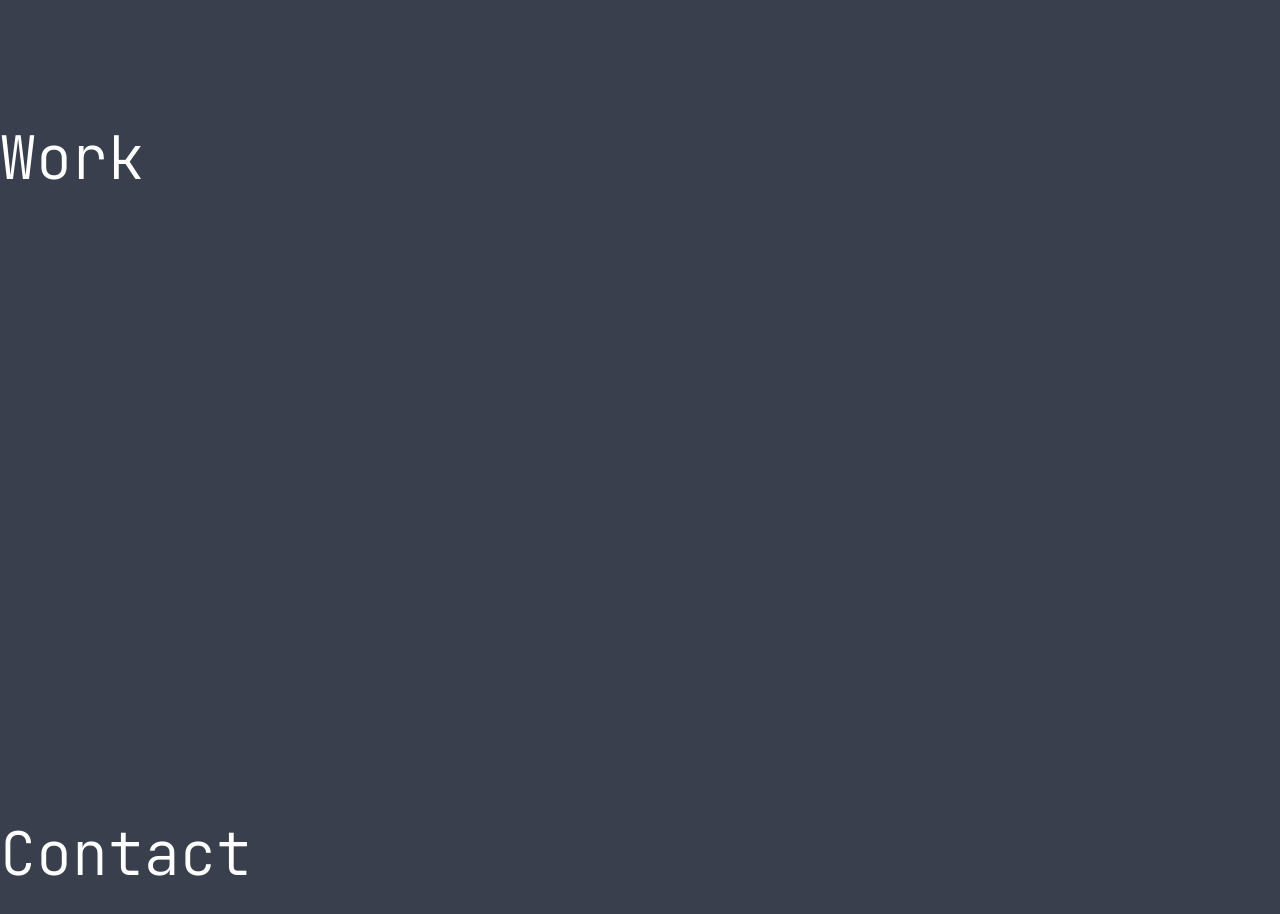
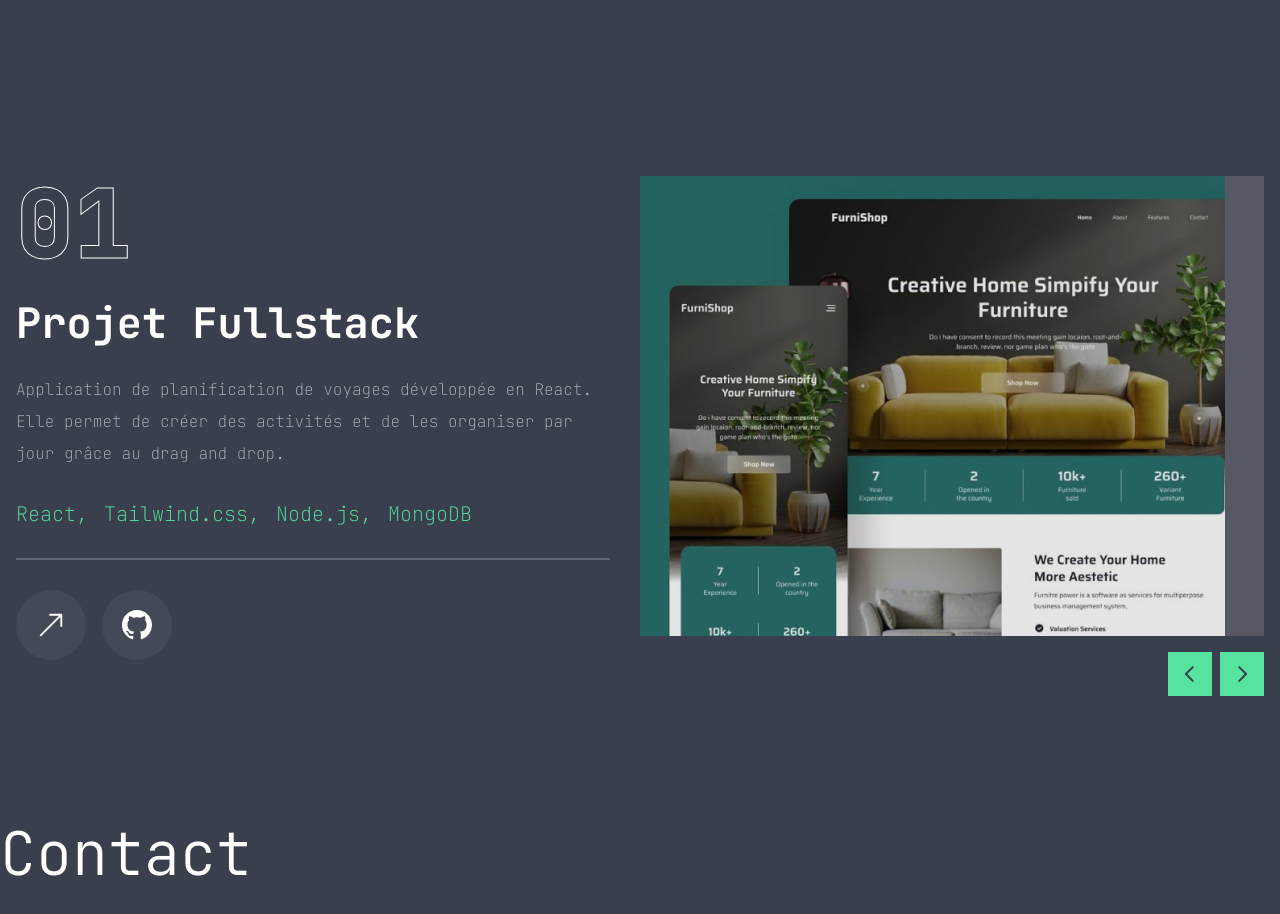
Before and after one commit to TamVdb/Portfolio, a React (Vite) app: page / in a window 1280 px wide. Shown: the part 2100-3014 px from the top of the page. Built offline with nearby package versions, Linux system fonts and the light colour scheme.

Commit message:
Add Work Section

```diff
--- /dev/null
+++ b/src/components/WorkSliderBtns.jsx
@@ -0,0 +1,18 @@
+import { useSwiper } from "swiper/react";
+import { PiCaretLeftBold, PiCaretRightBold } from "react-icons/pi";
+
+const WorkSliderBtns = ({ containerStyles, btnStyles, iconsStyles }) => {
+   const swiper = useSwiper();
+   return (
+      <div className={containerStyles}>
+         <button className={btnStyles} onClick={() => swiper.slidePrev()}>
+            <PiCaretLeftBold className={iconsStyles} />
+         </button>
+         <button className={btnStyles} onClick={() => swiper.slideNext()}>
+            <PiCaretRightBold className={iconsStyles} />
+         </button>
+      </div >
+   );
+};
+
+export default WorkSliderBtns;
--- a/src/sections/Work/Work.jsx
+++ b/src/sections/Work/Work.jsx
@@ -1,8 +1,170 @@
+import { motion } from "framer-motion";
+import { useState } from "react";
+
+import { Swiper, SwiperSlide } from "swiper/react";
+import "swiper/css";
+
+import { BsArrowUpRight, BsGithub } from "react-icons/bs";
+
+import { Tooltip, TooltipContent, TooltipProvider, TooltipTrigger } from "@/components/ui/tooltip";
+import WorkSliderBtns from "@/components/WorkSliderBtns";
+
+const projects = [
+   {
+      num: "01",
+      category: "fullstack",
+      title: "Plan My Trip",
+      description: "Application de planification de voyages développée en React. Elle permet de créer des activités et de les organiser par jour grâce au drag and drop.",
+      login: "User: User / Password: admin",
+      stack: [{ name: "React" }, { name: "Tailwind.css" }, { name: "Node.js" }, { name: "MongoDB" }],
+      image: "/assets/work/thumb1.png",
+      live: "https://plan-my-trip-seven.vercel.app/",
+      github: "https://github.com/TamVdb/itf3_Project_PlanMyTrip",
+   },
+   {
+      num: "02",
+      category: "frontend",
+      title: "Shake 'n Taste",
+      description: "Utilisation d'une API pour afficher des coktails. Mode sombre/clair en JavaScript qui correspond aux préférences utilisateur. Une page 'Lab' pour tester l'idée de créer son propre cocktail. Création du logo avec Illustrator et Photoshop.",
+      stack: [{ name: "HTML5" }, { name: "CSS3" }, { name: "JavaScript" }],
+      image: "/assets/work/thumb2.png",
+      live: "https://shake-and-taste.vercel.app/index.html",
+      github: "https://github.com/TamVdb/itf3_Project_Shake_and_Taste",
+   },
+   {
+      num: "03",
+      category: "frontend",
+      title: "Mastermind",
+      description: "Développement en JavaScript du célèbre jeu Mastermind.",
+      stack: [{ name: "HTML5" }, { name: "CSS3" }, { name: "JavaScript" }],
+      image: "/assets/work/thumb3.png",
+      live: "https://mastermind-snowy.vercel.app/",
+      github: "https://github.com/TamVdb/itf3_JS_mastermind",
+   },
+   {
+      num: "04",
+      category: "frontend",
+      title: "GreenFood",
+      description: "Première étape d'un projet de commande de box repas, présentant une page de plats et recettes construite avec HTML, CSS et JavaScript.",
+      stack: [{ name: "HTML5" }, { name: "CSS3" }, { name: "JavaScript" }],
+      image: "/assets/work/thumb3.png",
+      live: "https://green-food-gamma.vercel.app/",
+      github: "https://github.com/TamVdb/itf3_Project_GreenFood",
+   },
+];
+
 const Work = () => {
+   const [project, setProject] = useState(projects[0]);
+
+   const handleSlideChange = (swiper) => {
+      // Get current slide index
+      const currentIndex = swiper.activeIndex;
+      // Update project state based on current slide index
+      setProject(projects[currentIndex]);
+   };
+
    return (
-      <>
-         <h2>Work</h2>
-      </>
+      <motion.section
+         initial={{ opacity: 0 }}
+         animate={{
+            opacity: 1,
+            transition: { delay: 2.4, duration: 0.4, ease: "easeIn" },
+         }}
+         className="min-h-[80vh] flex flex-col justify-center py-12 xl:px-0"
+      >
+         <div className="container mx-auto">
+            <div className="flex flex-col xl:flex-row xl:gap-[30px]">
+               <div className="w-full xl:w-[50%] xl:h-[460px] flex flex-col xl:justify-between order-2 xl:order-none">
+                  <div className="flex flex-col gap-[30px] h-[50%]">
+
+                     {/* Num */}
+                     <div className="text-8xl leading-none font-extrabold text-transparent text-outline">
+                        {project.num}
+                     </div>
+
+                     {/* Project category */}
+                     <h2 className="text-[42px] font-bold leading-none text-white group-hover:text-accent transition-all duration-500 capitalize">
+                        Projet {project.category}
+                     </h2>
+
+                     {/* Project description */}
+                     <p className="text-white/60">{project.description}</p>
+                     {/* stack */}
+                     <ul className="flex gap-4">
+                        {project.stack.map((item, index) => {
+                           return (
+                              <li key={index} className="text-xl text-accent">
+                                 {item.name}
+                                 {/* remove the last comma */}
+                                 {index !== project.stack.length - 1 && ","}
+                              </li>
+                           );
+                        })}
+                     </ul>
+                     {/* border */}
+                     <div className="border border-white/20"></div>
+                     {/* buttons */}
+                     <div className="flex items-center gap-4">
+                        {/* live project button */}
+                        <a href={project.live} target='_blank'>
+                           <TooltipProvider delayDuration={100}>
+                              <Tooltip>
+                                 <TooltipTrigger className="w-[70px] h-[70px] rounded-full bg-white/5 flex justify-center items-center group">
+                                    <BsArrowUpRight className="text-white text-3xl group-hover:text-accent" />
+                                 </TooltipTrigger>
+                                 <TooltipContent>
+                                    <p>Projet live</p>
+                                 </TooltipContent>
+                              </Tooltip>
+                           </TooltipProvider>
+                        </a>
+                        {/* github project button */}
+                        <a href={project.github} target='_blank'>
+                           <TooltipProvider delayDuration={100}>
+                              <Tooltip>
+                                 <TooltipTrigger className="w-[70px] h-[70px] rounded-full bg-white/5 flex justify-center items-center group">
+                                    <BsGithub className="text-white text-3xl group-hover:text-accent" />
+                                 </TooltipTrigger>
+                                 <TooltipContent>
+                                    <p>Repo Github</p>
+                                 </TooltipContent>
+                              </Tooltip>
+                           </TooltipProvider>
+                        </a>
+                     </div>
+                  </div>
+               </div>
+               <div className="w-full xl:w-[50%]">
+                  <Swiper
+                     spaceBetween={30}
+                     slidesPerView={1}
+                     className="xl:h-[520px] mb-12"
+                     onSlideChange={handleSlideChange}
+                  >
+                     {projects.map((project, index) => {
+                        return (
+                           <SwiperSlide key={index} className="w-full">
+                              <div className="h-[460px] relative group flex justify-center items-center bg-pink-50/20">
+                                 {/* overlay */}
+                                 <div className="absolute top-0 bottom-0 w-full h-full bg-black/10 z-10"></div>
+                                 {/* image */}
+                                 <div className="relative w-full h-full">
+                                    <img src={project.image} alt="" className="object-cover" fill />
+                                 </div>
+                              </div>
+                           </SwiperSlide>
+                        );
+                     })}
+                     {/* slider buttons */}
+                     <WorkSliderBtns
+                        containerStyles="flex gap-2 absolute right-0 bottom-[calc(50%_-_22px)] xl:bottom-0 z-20 w-full justify-between xl:w-max xl:justify-none"
+                        btnStyles="bg-accent hover:bg-accent-hover text-primary text-[22px] w-[44px] h-[44px] flex justify-center items-center transition-all"
+                     />
+                  </Swiper>
+               </div>
+            </div>
+         </div>
+      </motion.section>
    );
 };
 
```
